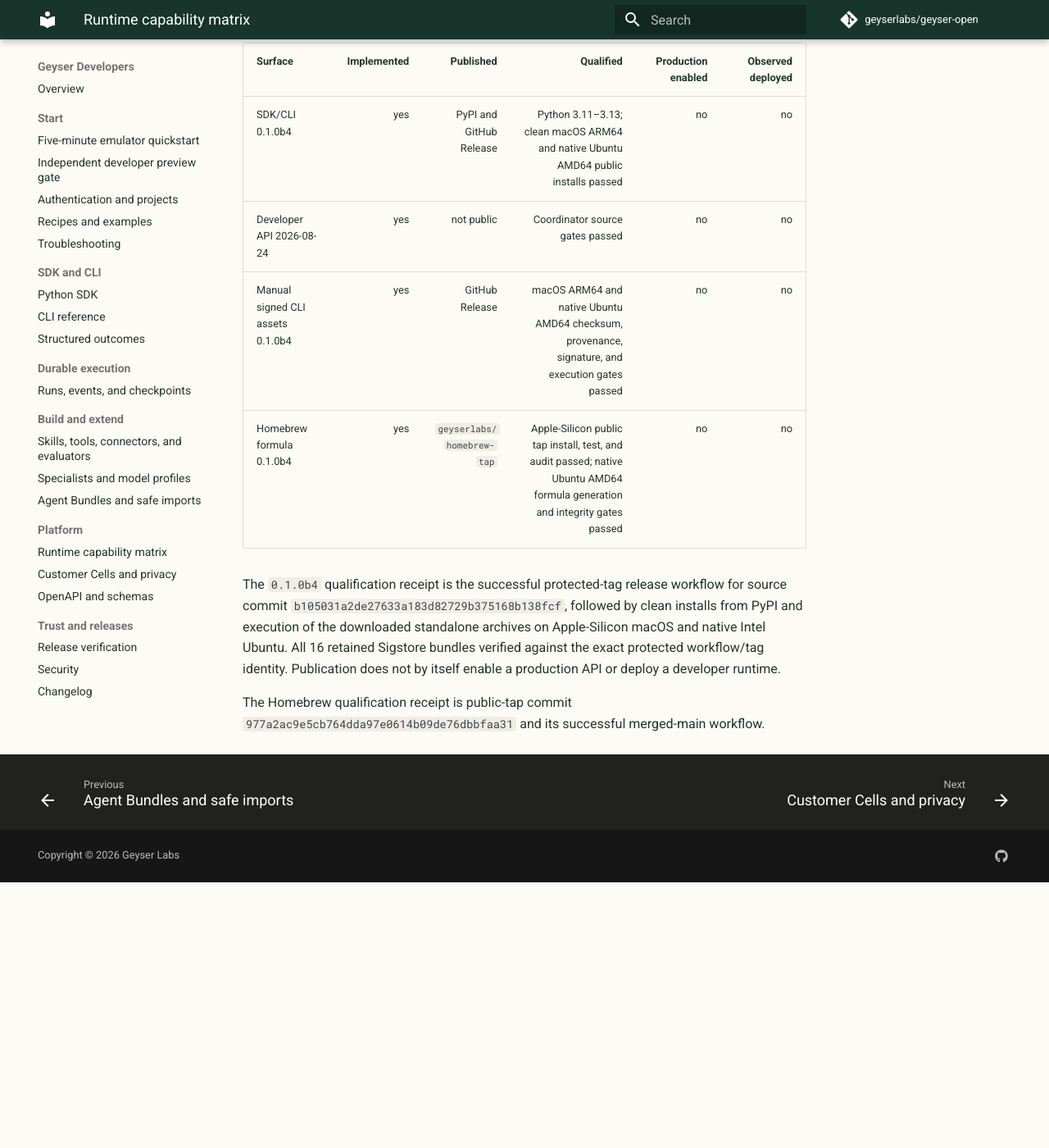
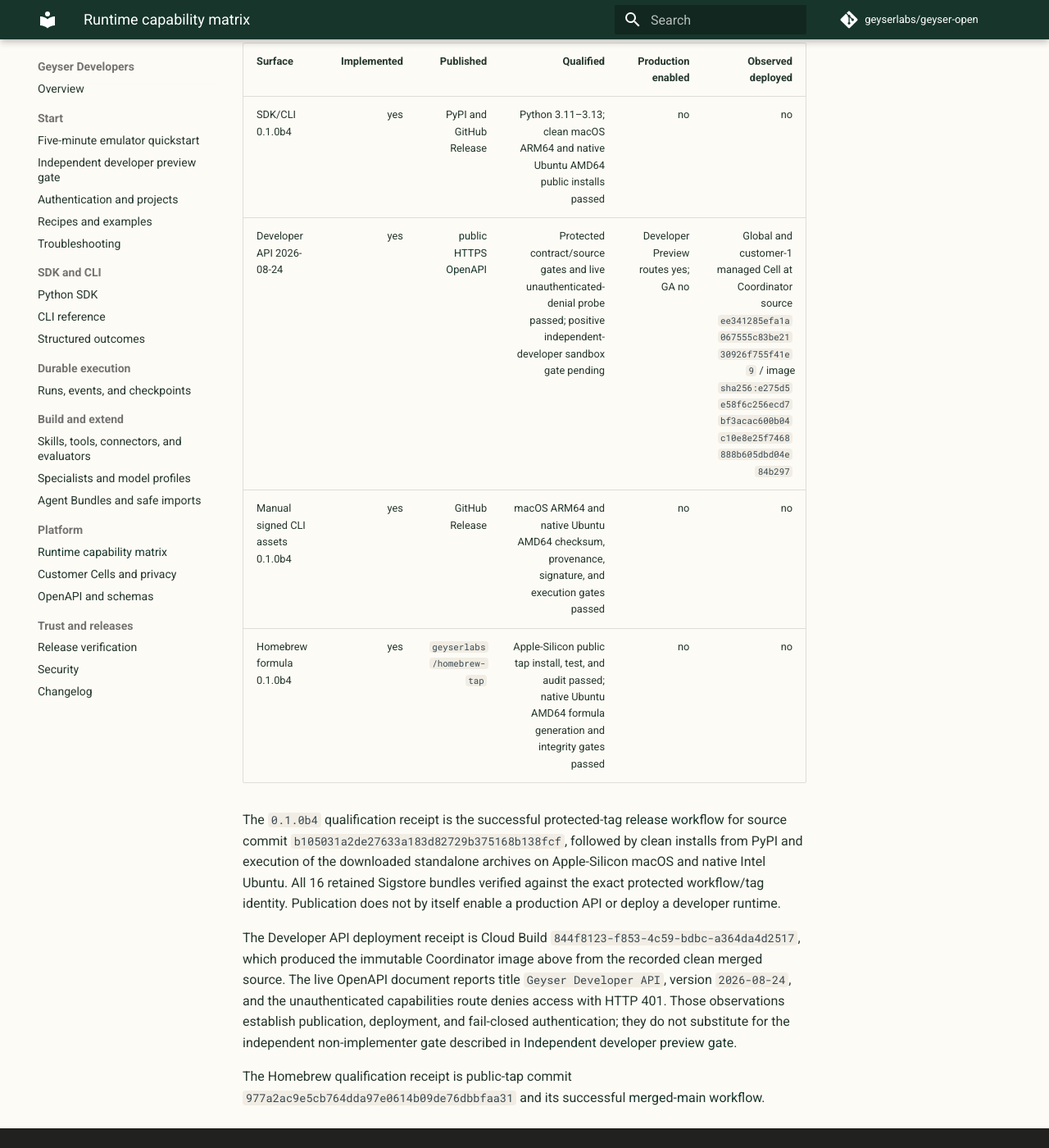
Before and after one commit to geyserlabs/geyser-open, an MkDocs documentation site: the page built from docs/compatibility.md, in a window 1280 px wide and 1400 px high, scrolled down 432 px. Shown: the whole window at 82% size. Built offline with MkDocs 1.6.1 and Material for MkDocs 9.7.7, drawn with Linux system fonts in a browser that asks for light colours; comment, search, counter and statistics services are not loaded; the version menu is left out; before the commit the page ends 1508 px from its top, so only the background shows below that.

Commit message:
Correct live Developer API lifecycle status (#25)
Co-authored-by: jpsym <jed@symmetri.com>

```diff
--- a/docs/compatibility.md
+++ b/docs/compatibility.md
@@ -16,7 +16,7 @@
 | Surface | Implemented | Published | Qualified | Production enabled | Observed deployed |
 |---|---:|---:|---:|---:|---:|
 | SDK/CLI 0.1.0b4 | yes | PyPI and GitHub Release | Python 3.11–3.13; clean macOS ARM64 and native Ubuntu AMD64 public installs passed | no | no |
-| Developer API 2026-08-24 | yes | not public | Coordinator source gates passed | no | no |
+| Developer API 2026-08-24 | yes | [public HTTPS OpenAPI](https://agents.geyserlabs.ai/api/v1/openapi.json) | Protected contract/source gates and live unauthenticated-denial probe passed; positive independent-developer sandbox gate pending | Developer Preview routes yes; GA no | Global and customer-1 managed Cell at Coordinator source `ee341285efa1a067555c83be2130926f755f41e9` / image `sha256:e275d5e58f6c256ecd7bf3acac600b04c10e8e25f7468888b605dbd04e84b297` |
 | Manual signed CLI assets 0.1.0b4 | yes | GitHub Release | macOS ARM64 and native Ubuntu AMD64 checksum, provenance, signature, and execution gates passed | no | no |
 | Homebrew formula 0.1.0b4 | yes | `geyserlabs/homebrew-tap` | Apple-Silicon public tap install, test, and audit passed; native Ubuntu AMD64 formula generation and integrity gates passed | no | no |
 
@@ -27,6 +27,14 @@
 Ubuntu. All 16 retained Sigstore bundles verified against the exact protected workflow/tag
 identity. Publication does not by itself enable a production API or deploy a developer runtime.
 
+The Developer API deployment receipt is Cloud Build
+`844f8123-f853-4c59-bdbc-a364da4d2517`, which produced the immutable Coordinator image above
+from the recorded clean merged source. The live OpenAPI document reports title
+`Geyser Developer API`, version `2026-08-24`, and the unauthenticated capabilities route denies
+access with HTTP 401. Those observations establish publication, deployment, and fail-closed
+authentication; they do not substitute for the independent non-implementer gate described in
+[Independent developer preview gate](external-preview.md).
+
 The Homebrew qualification receipt is public-tap commit
 `977a2ac9e5cb764dda97e0614b09de76dbbfaa31` and its successful
 [merged-main workflow](https://github.com/geyserlabs/homebrew-tap/actions/runs/32857989721).
```
Also changed, not shown: 1 other file.
